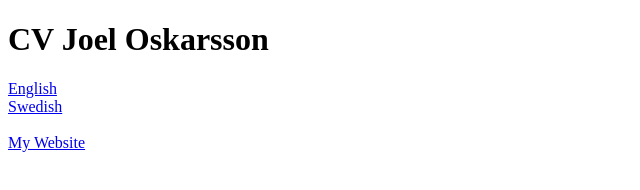
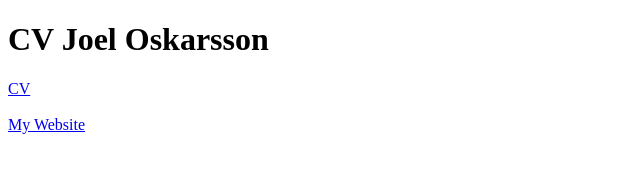
Before and after one commit to joeloskarsson/CV, a plain HTML site: page docs/index.html in a window 1280 px wide. Shown: the whole page, without its empty margins (0-640 px from the left). Drawn offline with Linux system fonts and the light colour scheme.

Commit message:
Change to academic template
Squashed commit of the following:

commit 98227c8c892c98015cd3b63bc576292b2415b605
Author: joeloskarsson <joel.oskarsson@liu.se>
Date:   Sun Oct 27 15:25:40 2024 +0100

    Make academic cv template main and only one

commit ce8cd297851cfc82e0a75c36b856c8f196075a1f
Author: joeloskarsson <joel.oskarsson@liu.se>
Date:   Mon Jun 5 14:45:28 2023 +0200

    Update publication list styling

commit 2300bee9e4e3549375ac6a5d337f5d867ee70f12
Author: joeloskarsson <joel.oskarsson@liu.se>
Date:   Sun May 21 21:33:30 2023 +0200

    Update academic CV

commit 2bb1bd5f58968ecfadfca3804d293989642ef140
Author: joeloskarsson <joel.oskarsson@liu.se>
Date:   Thu Mar 17 11:24:38 2022 +0100

    Small addition

commit 11200a58d86e154bb7c177462a3bb52773347232
Author: joeloskarsson <joel.oskarsson@liu.se>
Date:   Thu Mar 17 11:06:24 2022 +0100

    Write more academically tailored CV

```diff
--- a/docs/index.html
+++ b/docs/index.html
@@ -5,9 +5,7 @@
     </head>
     <body>
         <h1>CV Joel Oskarsson</h1>
-        <a href="CV_english.pdf">English</a>
-        <br>
-        <a href="CV_swedish.pdf">Swedish</a>
+        <a href="CV.pdf">CV</a>
         <br>
         <br>
         <a href="http://joeloskarsson.github.io">My Website</a>
```
Also changed, not shown: graphics/photo.jpg, graphics/photo_old.jpg (deleted), 8 other files.
